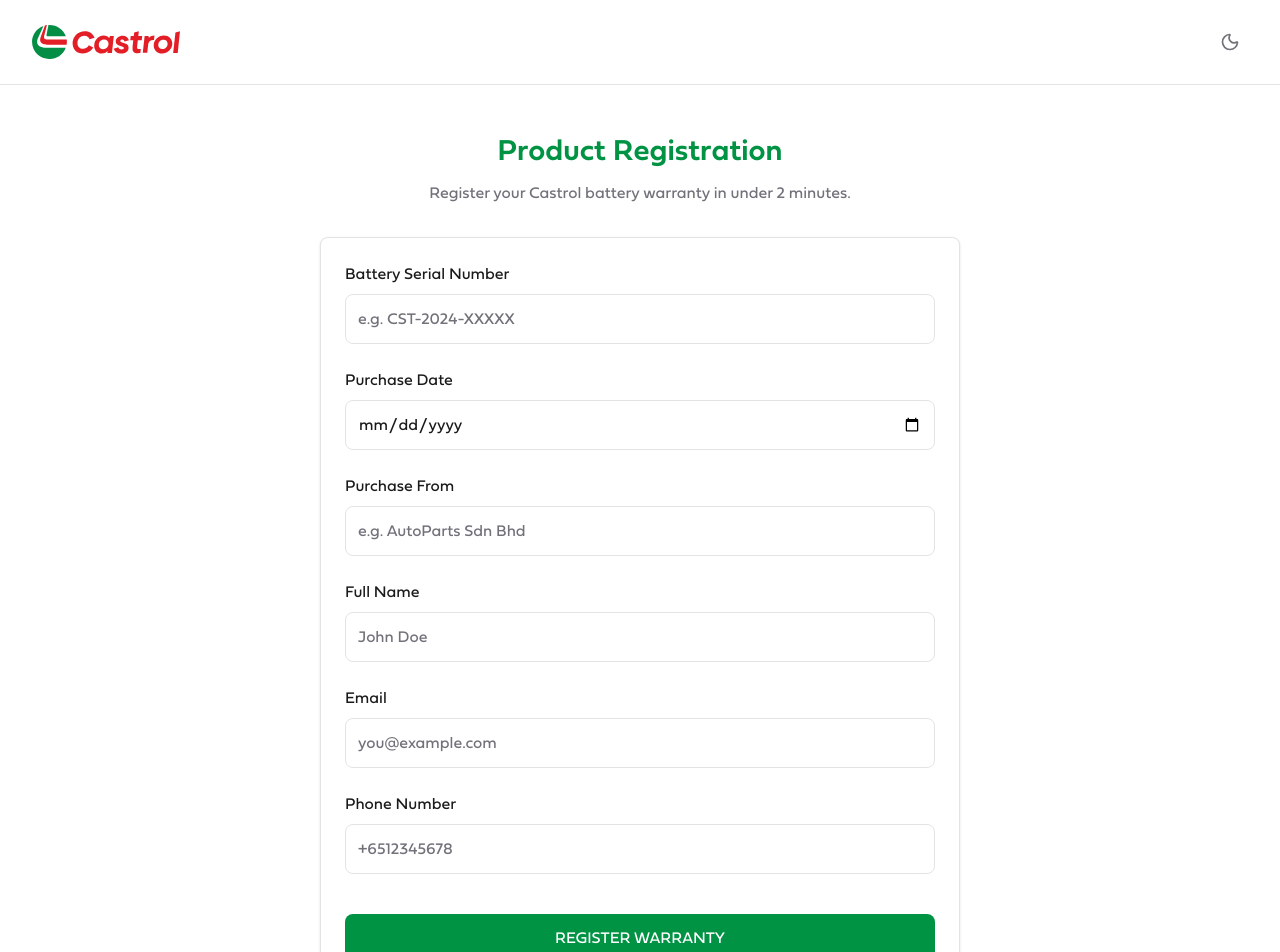
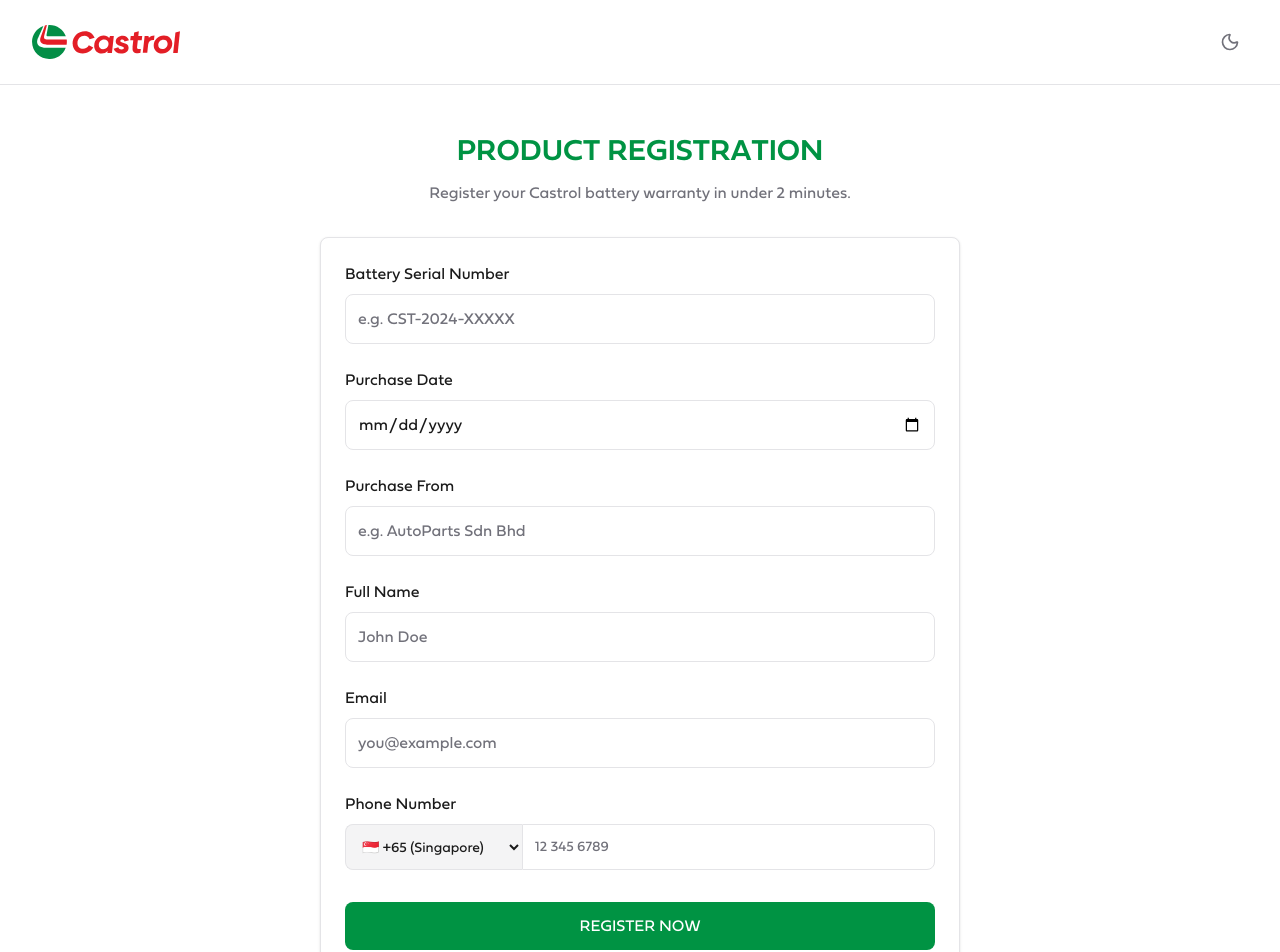
Before and after one commit to charleskohtk/castrol-united-batteries, a Next.js app: page / in a window 1280 px wide. Shown: the top 952 px of the page. Built offline with nearby package versions, Linux system fonts and the light colour scheme.

Commit message:
country code

```diff
--- /dev/null
+++ b/app/components/ui/PhoneInput.tsx
@@ -0,0 +1,63 @@
+"use client";
+
+import { useState } from "react";
+
+const ASEAN_CODES = [
+  { country: "Brunei", code: "+673", flag: "🇧🇳" },
+  { country: "Cambodia", code: "+855", flag: "🇰🇭" },
+  { country: "Indonesia", code: "+62", flag: "🇮🇩" },
+  { country: "Laos", code: "+856", flag: "🇱🇦" },
+  { country: "Malaysia", code: "+60", flag: "🇲🇾" },
+  { country: "Myanmar", code: "+95", flag: "🇲🇲" },
+  { country: "Philippines", code: "+63", flag: "🇵🇭" },
+  { country: "Singapore", code: "+65", flag: "🇸🇬" },
+  { country: "Thailand", code: "+66", flag: "🇹🇭" },
+  { country: "Vietnam", code: "+84", flag: "🇻🇳" },
+];
+
+interface PhoneInputProps {
+  id: string;
+  label?: string;
+  required?: boolean;
+}
+
+export function PhoneInput({ id, label = "Phone Number", required }: PhoneInputProps) {
+  const [dialCode, setDialCode] = useState("+65");
+  const [number, setNumber] = useState("");
+
+  return (
+    <div className="flex flex-col gap-2">
+      {label && (
+        <label htmlFor={id} className="text-base font-bold text-foreground">
+          {label}
+        </label>
+      )}
+      <div className="flex">
+        <select
+          value={dialCode}
+          onChange={(e) => setDialCode(e.target.value)}
+          aria-label="Country code"
+          className="rounded-l-[var(--radius)] border border-r-0 border-input bg-secondary text-foreground text-sm px-3 py-3 focus:outline-none focus:ring-2 focus:ring-ring cursor-pointer"
+        >
+          {ASEAN_CODES.map(({ country, code, flag }) => (
+            <option key={code} value={code}>
+              {flag} {code} ({country})
+            </option>
+          ))}
+        </select>
+        <input
+          id={id}
+          type="tel"
+          value={number}
+          onChange={(e) => setNumber(e.target.value.replace(/\D/g, ""))}
+          placeholder="12 345 6789"
+          required={required}
+          autoComplete="tel"
+          className="flex-1 min-w-0 rounded-r-[var(--radius)] border border-input bg-background px-3 py-3 text-sm text-foreground placeholder:text-muted-foreground focus:outline-none focus:ring-2 focus:ring-ring"
+        />
+        {/* Hidden combined value for form submission */}
+        <input type="hidden" name={id} value={`${dialCode}${number}`} />
+      </div>
+    </div>
+  );
+}
--- a/app/page.tsx
+++ b/app/page.tsx
@@ -4,6 +4,7 @@ import { useState } from "react";
 import { Input } from "./components/ui/Input";
 import { Button } from "./components/ui/Button";
 import { Card, CardHeader, CardTitle, CardContent } from "./components/ui/Card";
+import { PhoneInput } from "./components/ui/PhoneInput";
 
 export default function HomePage() {
   const [loading, setLoading] = useState(false);
@@ -38,7 +39,7 @@ export default function HomePage() {
     <div className="mx-auto max-w-2xl px-4 py-12">
       <div className="flex flex-col items-center gap-3 mb-8 text-center">
 
-        <h1 className="text-2xl font-bold text-foreground md:text-3xl">
+        <h1 className="text-2xl font-bold text-foreground md:text-3xl uppercase">
           Product Registration
         </h1>
         <p className="text-muted-foreground max-w-md">
@@ -60,11 +61,11 @@ export default function HomePage() {
 
             <Input id="customerName" label="Full Name" placeholder="John Doe" required autoComplete="name" />
             <Input id="customerEmail" label="Email" type="email" placeholder="you@example.com" required autoComplete="email" />
-            <Input id="customerPhone" label="Phone Number" type="tel" placeholder="+6512345678" autoComplete="tel" />
+            <PhoneInput id="customerPhone" label="Phone Number" required />
 
             <div className="pt-4">
               <Button type="submit" loading={loading} className="w-full">
-                Register Warranty
+                Register Now
               </Button>
             </div>
           </form>
```
